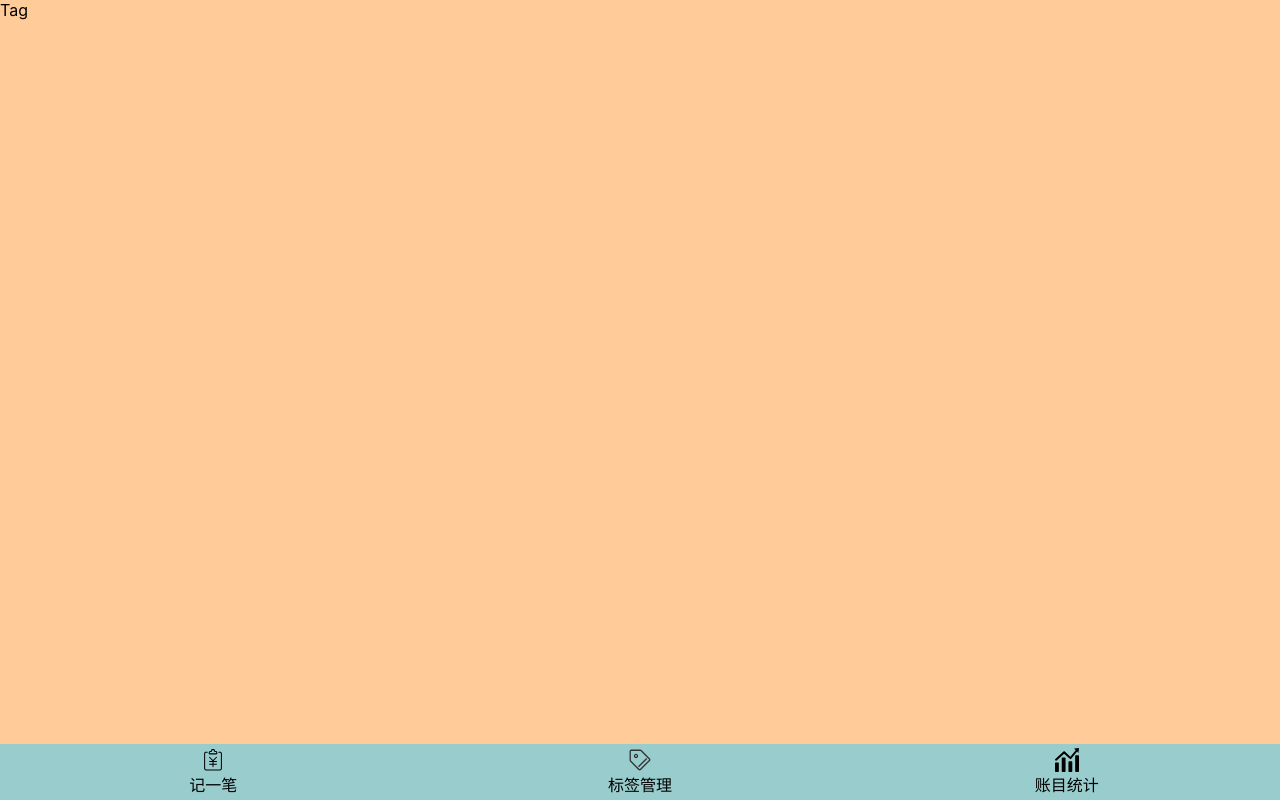
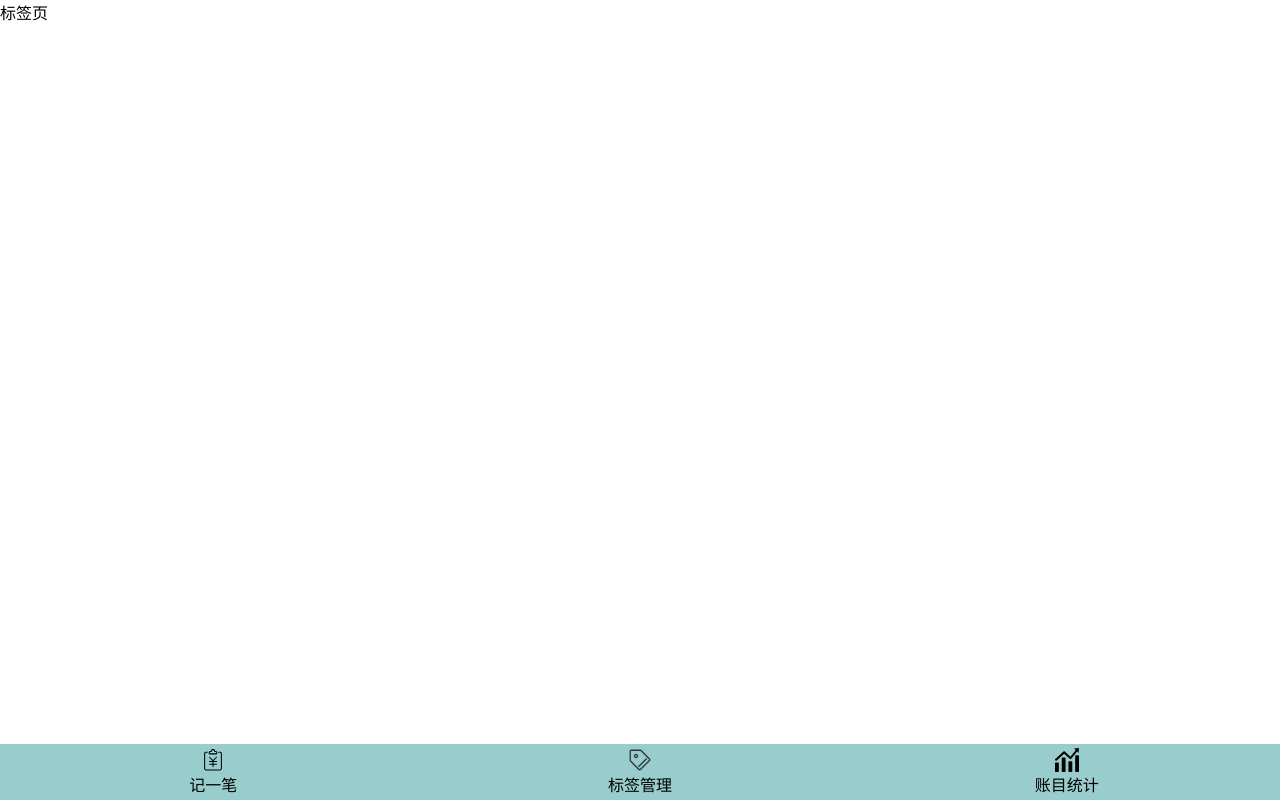
Before and after one commit to 0730chen/money-atom, a React app: page /tag in a window 1280 px wide. Built offline with nearby package versions, Linux system fonts and the light colour scheme; the HTML template or start-up script is replaced by a standard one.

Commit message:
feat:重新布局页面

```diff
--- a/src/App.tsx
+++ b/src/App.tsx
@@ -1,18 +1,29 @@
 
 import React from "react"
-import NavBar from "./components/NavBar/NavBar";
 import styled from "styled-components";
+import {BrowserRouter as Router, Redirect, Route, Switch} from "react-router-dom";
+import Home from "./views/Home/Home";
+import Tag from "./views/Tag/Tag";
+import Statistics from "./views/Statistics/Statistics";
+import NotFound from "./views/404/NotFound";
 const Container = styled.div`
 height: 100%;
 width: 100%;
 overflow: hidden;
 `;
-
 function App() {
   return (
-    <Container>
-      <NavBar/>
-    </Container>
+      <Router>
+          <Container>
+                  <Switch>
+                      <Route exact path="/money" component={Home} />
+                      <Route path="/tag" component={Tag} exact />
+                      <Route path="/statistics" component={Statistics} exact />
+                      <Redirect exact from="/"  to="/money"/>
+                      <Route  exact path="*"  component={NotFound}/>
+                  </Switch>
+          </Container>
+      </Router>
   );
 }
 
--- /dev/null
+++ b/src/components/Layout/Layout.tsx
@@ -0,0 +1,20 @@
+import React from "react";
+import styled from "styled-components";
+const Container = styled.div`
+  width: 100%;
+  height: 100%;
+  display: flex;
+  flex-direction: column;
+`;
+
+type Props = {
+    children:any
+}
+const Layout = (props:Props)=>{
+    return (
+        <Container>
+            {props.children}
+        </Container>
+    )
+};
+export  default Layout
--- a/src/components/NavBar/NavBar.tsx
+++ b/src/components/NavBar/NavBar.tsx
@@ -1,18 +1,7 @@
 import React from "react";
-import { BrowserRouter as Router, Route, Redirect, Switch} from "react-router-dom";
 import {Link} from "react-router-dom";
 import styled from "styled-components";
-import Home from "../../views/Home/Home";
-import Statistics from "../../views/Statistics/Statistics";
-import Tag from "../../views/Tag/Tag";
-import NotFound from "../../views/404/NotFound";
 import Icon from "../Icon/Icon";
-const Container = styled.div`
-height: 100%;
-width: 100%;
-display: flex;
-flex-direction: column;
-`;
 const Ul  =styled.ul`
   display: flex;
   flex-direction: row;
@@ -30,26 +19,8 @@ const Ul  =styled.ul`
   align-items: center;
   }
 `;
-const SwitchWarpper =  styled.div`
-    flex: 1;
-    background: #FFCC99;;
-    color: black;
-    overflow: auto;
-`;
-class NavBar extends React.Component {
-    render() {
+const NavBar =()=> {
     return (
-                <Router>
-                    <Container>
-                        <SwitchWarpper>
-                        <Switch>
-                            <Route exact path="/money" component={Home} />
-                            <Route path="/tag" component={Tag} exact />
-                            <Route path="/statistics" component={Statistics} exact />
-                            <Redirect exact from="/"  to="/money"/>
-                            <Route  exact path="*"  component={NotFound}/>
-                        </Switch>
-                        </SwitchWarpper>
         <Ul>
             <li>
                 <Icon name='money'/>
@@ -64,12 +35,7 @@ class NavBar extends React.Component {
                 <Link to="/statistics">账目统计</Link>
             </li>
         </Ul>
-                    </Container>
-                </Router>
     )
-    }
-}
-
-
+};
 
 export default NavBar
--- a/src/views/Home/Home.tsx
+++ b/src/views/Home/Home.tsx
@@ -1,7 +1,15 @@
 import React from "react";
-
+import Layout from "../../components/Layout/Layout";
+import NavBar from "../../components/NavBar/NavBar";
+import styled from "styled-components";
+const Container = styled.div`
+  flex: 1;
+`;
 const Home = ()=>(
-        <div>Home</div>
+        <Layout>
+            <Container>首页</Container>
+            <NavBar/>
+        </Layout>
     );
 
 export default  Home
--- a/src/views/Statistics/Statistics.tsx
+++ b/src/views/Statistics/Statistics.tsx
@@ -1,7 +1,15 @@
 import React from "react";
-
+import Layout from "../../components/Layout/Layout";
+import NavBar from "../../components/NavBar/NavBar";
+import styled from "styled-components";
+const Container = styled.div`
+  flex: 1;
+`;
 const Statistics =()=> (
-    <div>Statistics</div>
+    <Layout>
+        <Container>统计页面</Container>
+        <NavBar/>
+    </Layout>
 );
 
 export default Statistics
--- a/src/views/Tag/Tag.tsx
+++ b/src/views/Tag/Tag.tsx
@@ -1,7 +1,15 @@
 import React from "react";
-
+import Layout from "../../components/Layout/Layout";
+import NavBar from "../../components/NavBar/NavBar";
+import styled from "styled-components";
+const Container = styled.div`
+  flex: 1;
+`;
 const Tag = ()=>(
-    <div>Tag</div>
+    <Layout>
+        <Container>标签页</Container>
+        <NavBar/>
+    </Layout>
 );
 
 export default Tag
```
Also changed, not shown: src/common/icons/left.svg (added). Lines whose indentation alone changed are shown as unchanged.
